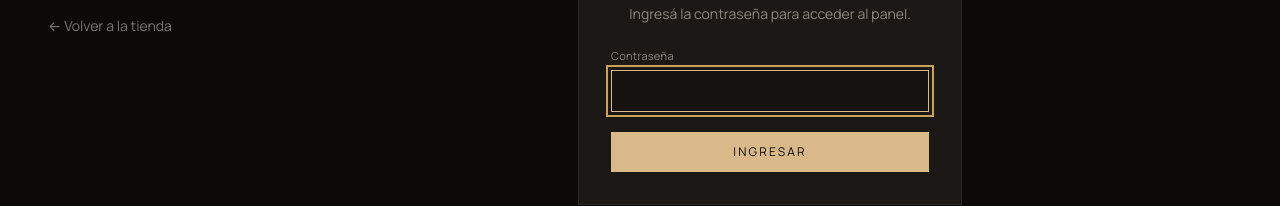
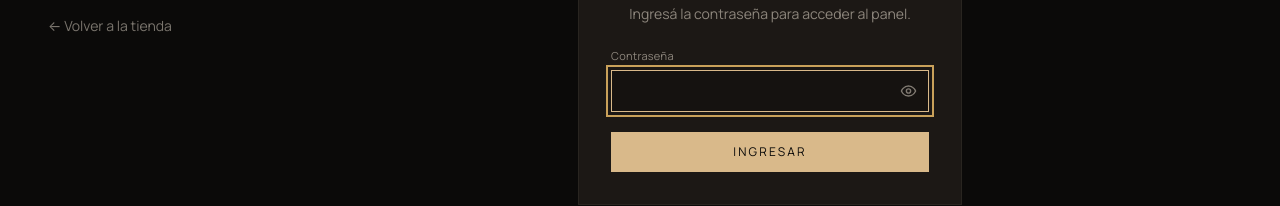
Before and after one commit to Sofy-1019/Nubari, a Next.js app: page /admin/login in a window 1280 px wide. Shown: the part 402-608 px from the top of the page. Built offline with nearby package versions, Linux system fonts and the light colour scheme; no server answers.

Commit message:
Add files via upload

```diff
--- a/src/app/admin/login/page.tsx
+++ b/src/app/admin/login/page.tsx
@@ -2,12 +2,13 @@
 
 import { Suspense, useState } from "react";
 import { useRouter, useSearchParams } from "next/navigation";
-import { Lock } from "lucide-react";
+import { Eye, EyeOff, Lock } from "lucide-react";
 
 function LoginForm() {
   const router = useRouter();
   const searchParams = useSearchParams();
   const [password, setPassword] = useState("");
+  const [showPassword, setShowPassword] = useState(false);
   const [loading, setLoading] = useState(false);
   const [error, setError] = useState<string | null>(null);
 
@@ -51,13 +52,23 @@ function LoginForm() {
       <label className="block text-[11px] tracking-wide text-nb-beige/55 mb-1.5">
         Contraseña
       </label>
-      <input
-        type="password"
-        value={password}
-        onChange={(e) => setPassword(e.target.value)}
-        autoFocus
-        className="w-full px-3.5 py-2.5 bg-nb-black/40 border border-nb-line/60 text-nb-cream text-sm focus-ring focus:border-nb-champagne outline-none"
-      />
+      <div className="relative">
+        <input
+          type={showPassword ? "text" : "password"}
+          value={password}
+          onChange={(e) => setPassword(e.target.value)}
+          autoFocus
+          className="w-full px-3.5 py-2.5 pr-11 bg-nb-black/40 border border-nb-line/60 text-nb-cream text-sm focus-ring focus:border-nb-champagne outline-none"
+        />
+        <button
+          type="button"
+          onClick={() => setShowPassword((v) => !v)}
+          aria-label={showPassword ? "Ocultar contraseña" : "Mostrar contraseña"}
+          className="absolute right-3 top-1/2 -translate-y-1/2 text-nb-beige/50 hover:text-nb-champagne transition-colors"
+        >
+          {showPassword ? <EyeOff size={17} /> : <Eye size={17} />}
+        </button>
+      </div>
       {error && <p className="mt-3 text-sm text-red-400">{error}</p>}
       <button
         type="submit"
--- a/src/app/page.tsx
+++ b/src/app/page.tsx
@@ -50,12 +50,24 @@ export default async function HomePage() {
         </div>
         <div className="absolute inset-0 bg-gradient-to-t from-nb-black via-nb-black/60 to-transparent" />
         <div className="container-nb relative pb-24 pt-40">
+          <div className="flex flex-col sm:flex-row sm:items-center gap-6 sm:gap-8">
+            <div className="relative w-28 h-28 sm:w-36 sm:h-36 flex-shrink-0 nb-reveal">
+              <Image
+                src="/images/logo/nubari-logo-full.jpg"
+                alt="Nubari Deco"
+                fill
+                className="object-contain"
+              />
+            </div>
+            <div>
               <p className="text-[11px] tracking-widest2 text-nb-champagne mb-5 nb-reveal">
                 DISEÑO · ESTILO · HOGAR
               </p>
               <h1 className="font-serif text-5xl sm:text-6xl md:text-7xl leading-[1.05] max-w-2xl nb-reveal">
                 Diseño que transforma tu hogar
               </h1>
+            </div>
+          </div>
           <p className="mt-6 text-nb-beige/80 max-w-md nb-reveal">
             Muebles y accesorios de diseño pensados para aportar estilo, funcionalidad y
             elegancia a cada espacio.
--- a/src/components/Footer.tsx
+++ b/src/components/Footer.tsx
@@ -7,7 +7,7 @@ export default function Footer() {
     <footer className="bg-nb-black text-nb-beige/80 mt-32 border-t border-nb-line/60">
       <div className="container-nb py-16 grid grid-cols-2 md:grid-cols-5 gap-10">
         <div className="col-span-2">
-          <div className="relative w-14 h-14 rounded-full overflow-hidden mb-3 ring-1 ring-nb-champagne/40">
+          <div className="relative w-20 h-20 rounded-full overflow-hidden mb-3 ring-1 ring-nb-champagne/40">
             <Image src="/images/logo/nubari-logo-circle.jpg" alt="Nubari" fill className="object-cover" />
           </div>
           <p className="font-serif text-2xl text-nb-cream">NUBARI</p>
--- a/src/components/Header.tsx
+++ b/src/components/Header.tsx
@@ -27,7 +27,7 @@ export default function Header() {
       <header className="bg-nb-black/95 backdrop-blur-md border-b border-nb-line/60">
         <div className="container-nb flex items-center justify-between h-20">
           <Link href="/" className="flex items-center gap-3">
-            <div className="relative w-11 h-11 rounded-full overflow-hidden flex-shrink-0 ring-1 ring-nb-champagne/40">
+            <div className="relative w-16 h-16 rounded-full overflow-hidden flex-shrink-0 ring-1 ring-nb-champagne/40">
               <Image
                 src="/images/logo/nubari-logo-circle.jpg"
                 alt="Nubari"
```
Lines whose indentation alone changed are shown as unchanged.
